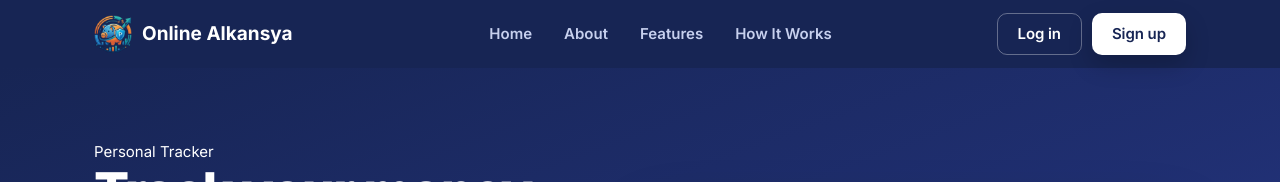
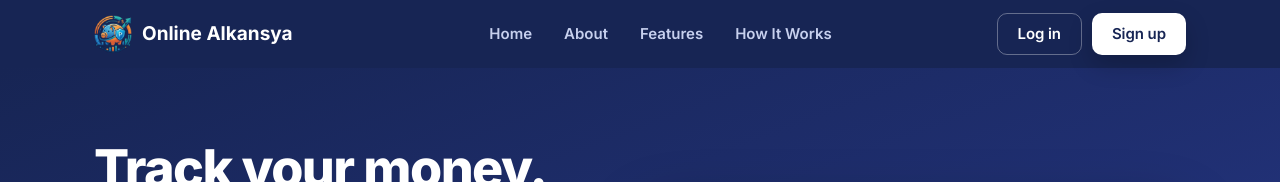
Before and after one commit to AydenWorkDev/OnlineAlkansya, a plain HTML site: page index.html in a window 1280 px wide. Shown: the top 182 px of the page. Drawn offline with Linux system fonts and the light colour scheme.

Commit message:
Update html

```diff
--- a/index.html
+++ b/index.html
@@ -46,7 +46,7 @@
     <section class="l-hero" id="home">
       <div class="l-hero-inner">
         <div>
-          <span class="l-badge">Personal Tracker</span>
+          <!-- <span class="l-badge">Personal Tracker</span> -->
           <h1>Track your money. Save for what you want.</h1>
           <p>Online Alkansya is a simple personal finance tracker designed especially for students. Record your allowance, track your daily spending, and set savings goals for the things you want to buy.</p>
           <div class="l-hero-btns">
```
